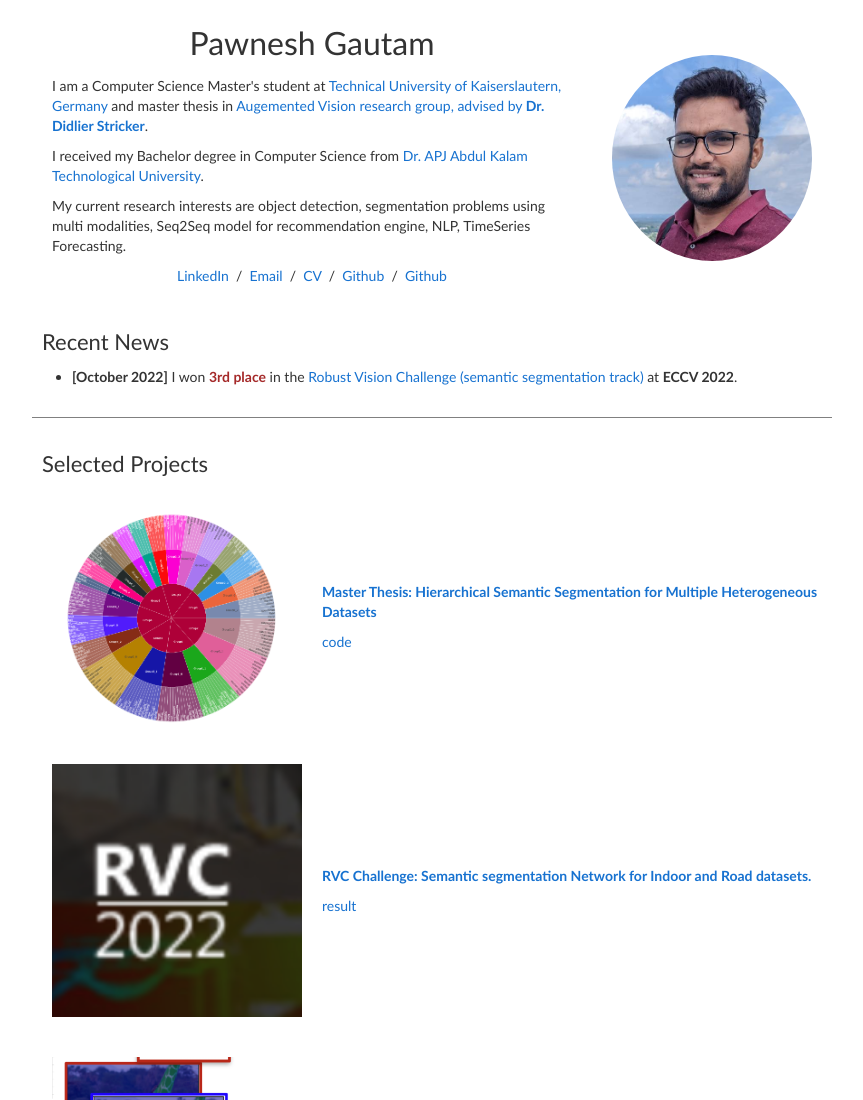
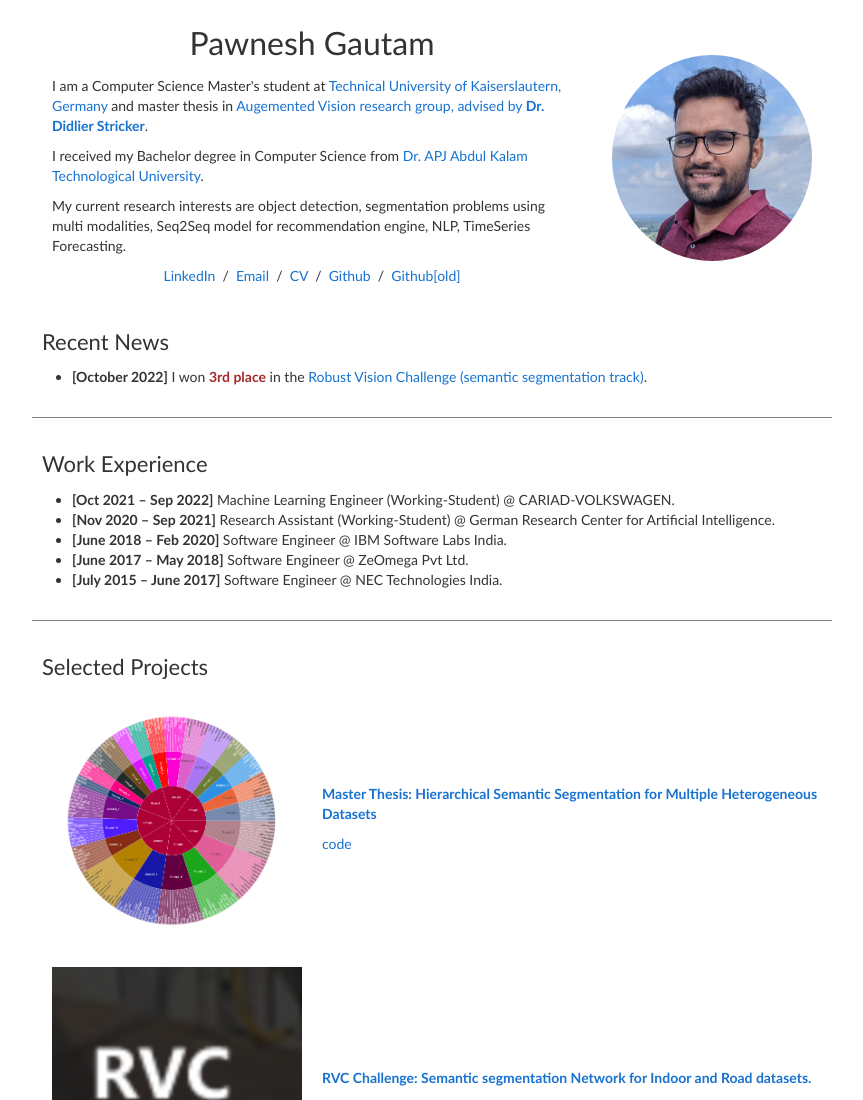
Before and after one commit to gautampawnesh/gautam.github.io, a plain HTML site: page index.html in a window 1280 px wide. Shown: the top 1100 px of the page, without its empty margins (208-1071 px from the left). Drawn offline with nearby package versions, Linux system fonts and the light colour scheme.

Commit message:
updated profile

```diff
--- a/index.html
+++ b/index.html
@@ -50,7 +50,7 @@
                 <a href="mailto:pawnesh.ranvijay.gautam@gmail.com">Email</a> &nbsp/&nbsp
                 <a href="data/Pawnesh Gautam-CV.pdf">CV</a> &nbsp/&nbsp
                 <a href="https://github.com/gautampawnesh">Github</a> &nbsp/&nbsp
-                <a href="https://github.com/pawneshg">Github</a>
+                <a href="https://github.com/pawneshg">Github[old]</a>
 
               </p>
             </td>
@@ -75,8 +75,35 @@
         <table style="width:100%;border:0px;border-spacing:0px;border-collapse:separate;margin-right:auto;margin-left:auto;"><tbody>
         <tr>
             <ul>
-              <li><strong>[October 2022]</strong> I won <b style="color:brown">3rd place</b> in the <a href="http://robustvision.net/leaderboard.php?benchmark=semantic">Robust Vision Challenge (semantic segmentation track)</a> at <b>ECCV 2022</b>.
+              <li><strong>[October 2022]</strong> I won <b style="color:brown">3rd place</b> in the <a href="http://robustvision.net/leaderboard.php?benchmark=semantic">Robust Vision Challenge (semantic segmentation track)</a>.
 
+
+            </ul>
+          </td>
+        </tr>
+
+
+        </tbody></table>
+        <hr>
+
+
+        <table style="width:100%;border:0px;border-spacing:0px;border-collapse:separate;margin-right:auto;margin-left:auto;"><tbody>
+            <tr>
+                <td style="padding:10px;width:100%;vertical-align:middle">
+                    <heading>Work Experience</heading>
+                </td>
+            </tr>
+        </tbody></table>
+        <table style="width:100%;border:0px;border-spacing:0px;border-collapse:separate;margin-right:auto;margin-left:auto;"><tbody>
+
+        <table style="width:100%;border:0px;border-spacing:0px;border-collapse:separate;margin-right:auto;margin-left:auto;"><tbody>
+        <tr>
+            <ul>
+              <li><strong>[Oct 2021 – Sep 2022]</strong> Machine Learning Engineer (Working-Student) @ CARIAD-VOLKSWAGEN.
+              <li><strong>[Nov 2020 – Sep 2021]</strong> Research Assistant (Working-Student) @ German Research Center for Artificial Intelligence.
+              <li><strong>[June 2018 – Feb 2020]</strong> Software Engineer @ IBM Software Labs India.
+              <li><strong>[June 2017 – May 2018]</strong> Software Engineer @ ZeOmega Pvt Ltd.
+              <li><strong>[July 2015 – June 2017]</strong> Software Engineer @ NEC Technologies India.
 
             </ul>
           </td>
```
